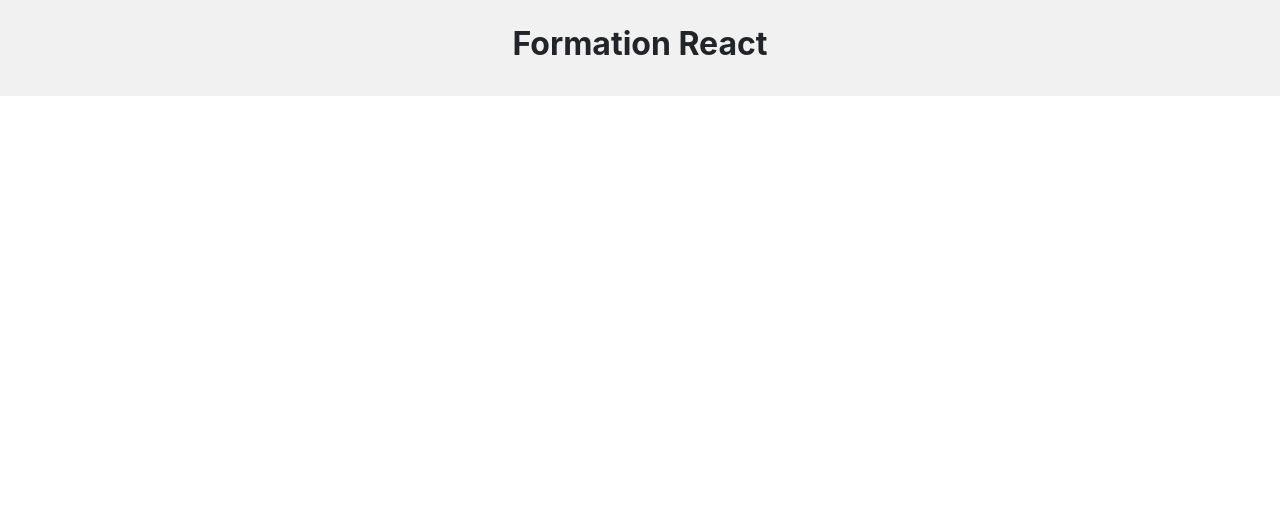
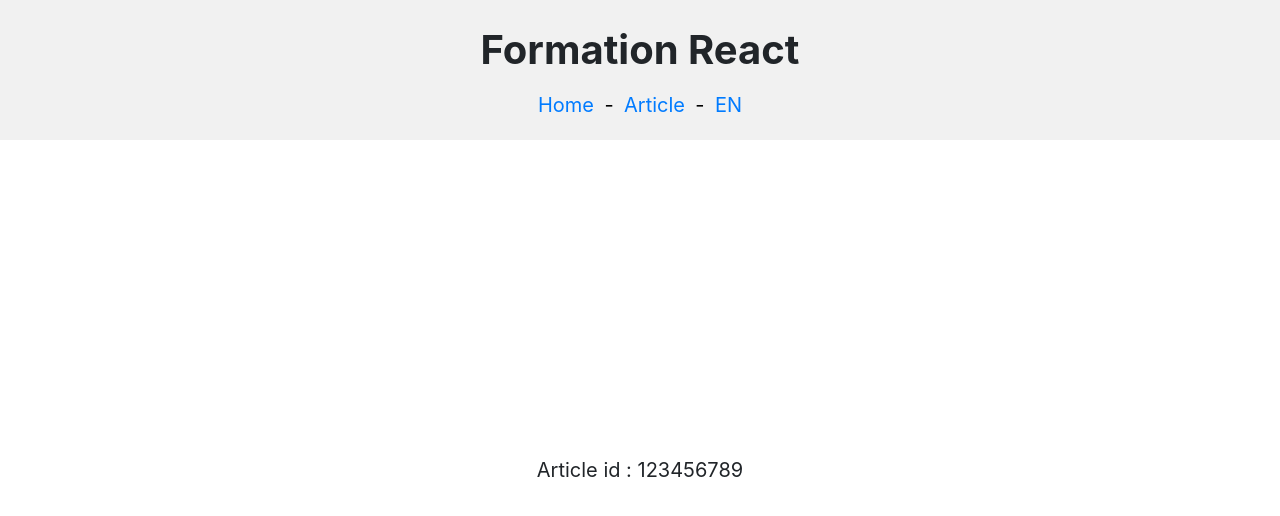
Before and after one commit to wonknu/formation-react, a React (Create React App) app: page /article/123456789 in a window 1280 px wide. Shown: the top 516 px of the page. Built offline with nearby package versions, Linux system fonts and the light colour scheme.

Commit message:
fin mavigation router

```diff
--- a/src/App.css
+++ b/src/App.css
@@ -9,6 +9,7 @@
  html,
  body,
  #root {
+   font-size: 20px;
    text-align: center;
    height: 100%;
  }
--- a/src/App.js
+++ b/src/App.js
@@ -1,4 +1,11 @@
 import React from 'react';
+
+import {
+  BrowserRouter,
+  Switch,
+  Route
+} from 'react-router-dom';
+
 import './App.css';
 import Header from './components/header';
 import {
@@ -9,12 +16,18 @@ import {
 
 function App() {
   return (
-    <div className="App">
-      <Header />
-      <div className="content">
-
+    <BrowserRouter>
+      <div className="App">
+        <Header />
+        <div className="content">
+          <Switch>
+            <Route exact path="/" component={Home} />
+            <Route path="/article/:id" component={Article} />
+            <Route path="*" component={Error404} />
+          </Switch>
+        </div>
       </div>
-    </div>
+    </BrowserRouter>
   );
 }
 
--- a/src/components/header/index.js
+++ b/src/components/header/index.js
@@ -1,10 +1,17 @@
 import React from 'react';
+import { Link } from 'react-router-dom';
+import LangSwitcher from '../langSwitcher';
 
-const Header = props => {
+const Header = (props) => {
 
   return (
     <div className="header">
       <h1>Formation React</h1>
+      <nav>
+        <Link to="/">Home</Link>
+        <Link to="/article/123456789">Article</Link>
+        <LangSwitcher />
+      </nav>
     </div>
   );
 };
--- a/src/pages/Article.js
+++ b/src/pages/Article.js
@@ -1,9 +1,10 @@
 import React from 'react';
+import { useParams } from "react-router";
 
-class Article extends React.Component {
-  render() {
-    return <div>Article</div>;
-  }
+const Article = (props) => {
+  let { id } = useParams();
+
+  return <div>Article id : {id}</div>;
 };
 
 export default Article;
--- a/src/pages/Error404.js
+++ b/src/pages/Error404.js
@@ -1,11 +1,7 @@
 import React from 'react';
 
-class Error404 extends React.Component {
-  render() {
-    return (
-      <div>Error 404</div>
-    );
-  }
+const Error404 = (props) => {
+  return <div>Error404</div>;
 };
 
 export default Error404;
--- a/src/pages/Home.js
+++ b/src/pages/Home.js
@@ -1,11 +1,7 @@
 import React from 'react';
 
-class Home extends React.Component {
-  render() {
-    return (
-      <div>Home</div>
-    );
-  }
+const Home = (props) => {
+  return <div>Home</div>;
 };
 
 export default Home;
```
Also changed, not shown: 1 other file (tests, documents, lock files or other folders).
